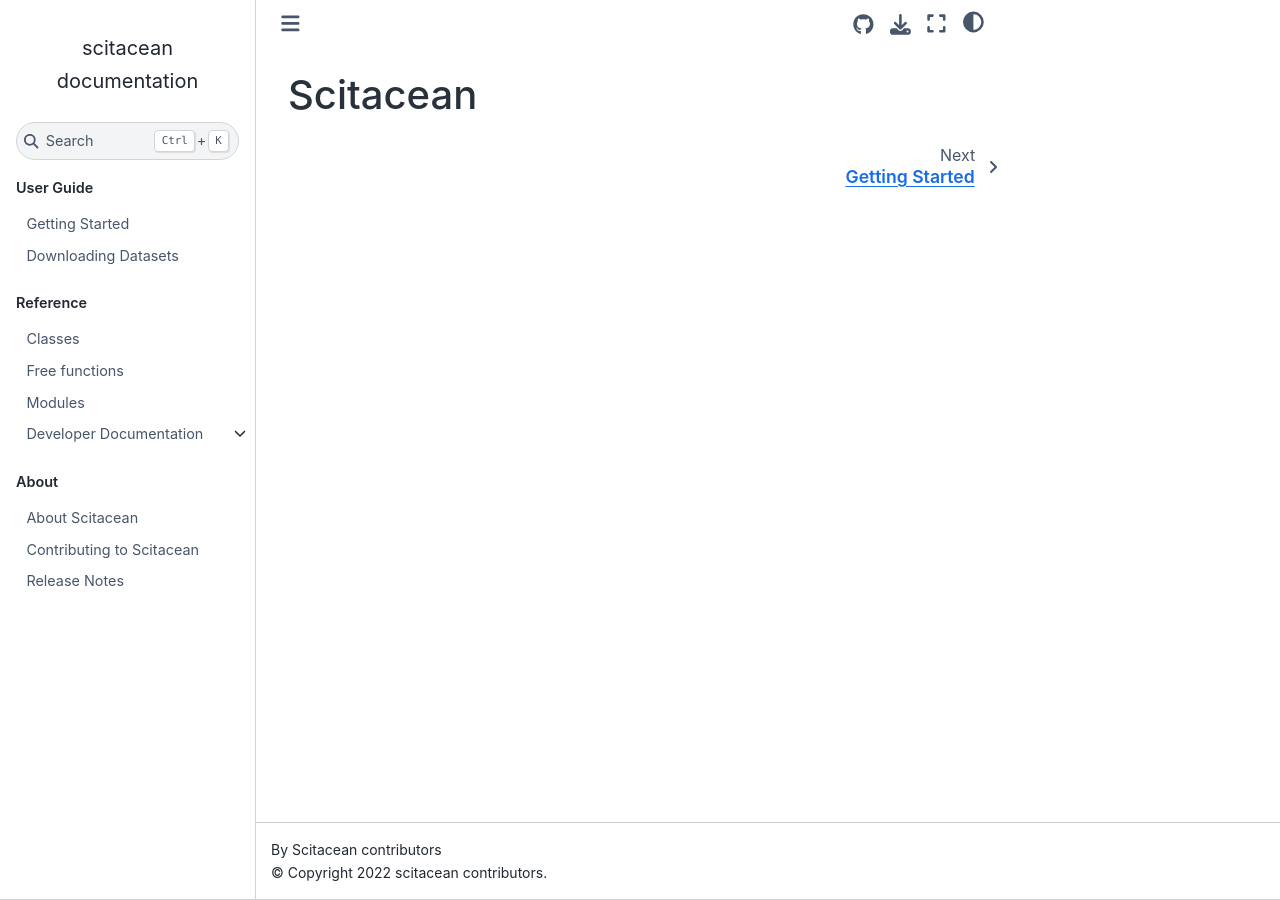
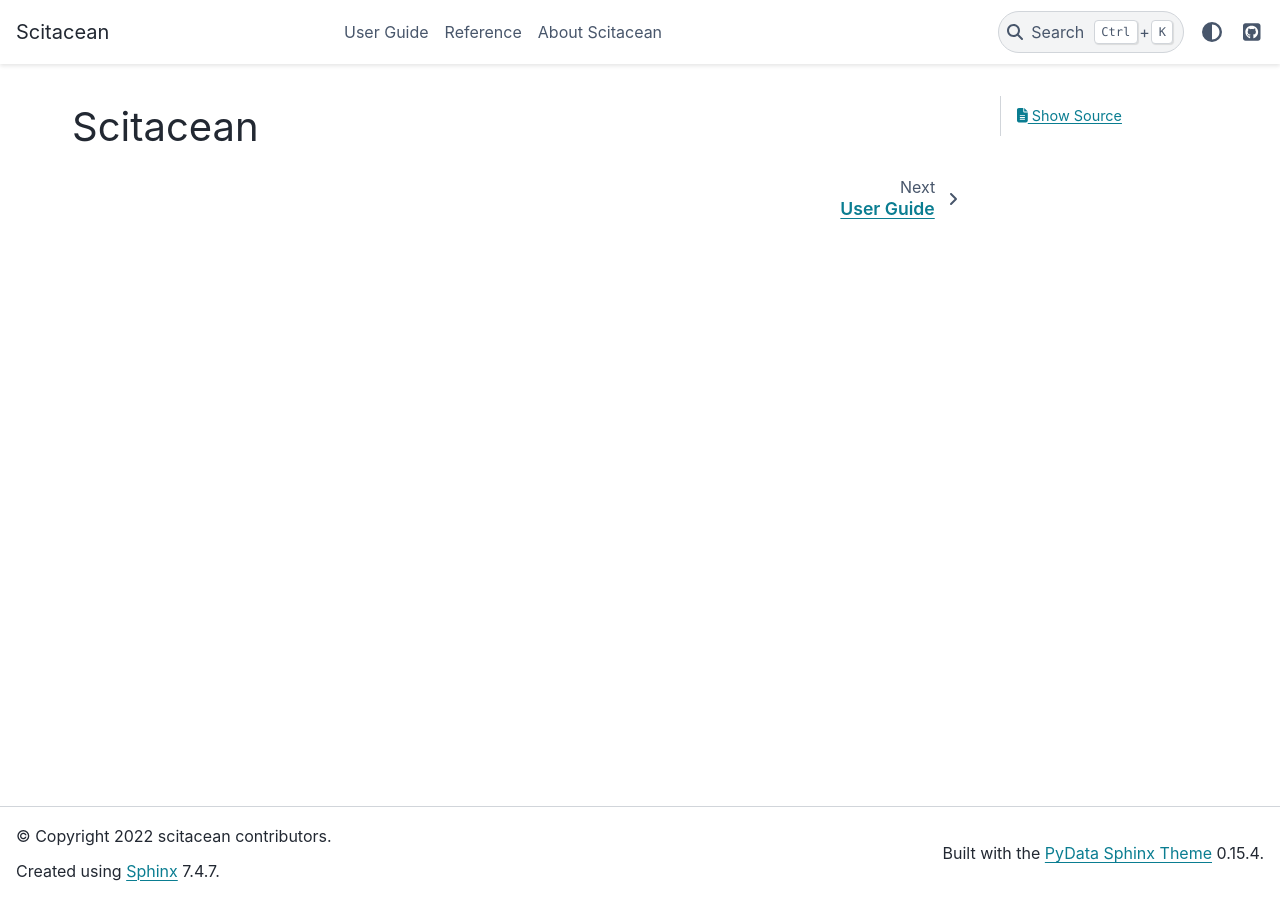
Before and after one commit to SciCatProject/scitacean, a Sphinx documentation site: the page built from docs/index.rst, in a window 1280 px wide. Built offline with Sphinx 7.4.7 and the PyData theme 0.15.4, drawn with Linux system fonts in a browser that asks for light colours; the version number could not be read and is left out.

Commit message:
Switch to pydata-sphinx-theme

```diff
--- a/docs/_static/custom.css
+++ /dev/null
@@ -1,4 +0,0 @@
-:root {
-    --pst-color-link: 224,71,40;
-    --pst-color-inline-code: 0,84,159;
-}
--- a/docs/conf.py
+++ b/docs/conf.py
@@ -30,6 +30,7 @@ extensions = [
     "sphinx.ext.intersphinx",
     "sphinx.ext.mathjax",
     "sphinx.ext.napoleon",
+    "sphinx.ext.viewcode",
     "sphinx_autodoc_typehints",
     "sphinx_copybutton",
     "nbsphinx",
@@ -107,23 +108,20 @@ todo_include_todos = False
 # a list of builtin themes.
 #
 
-html_theme = "sphinx_book_theme"
-
-# Theme options are theme-specific and customize the look and feel of a theme
-# further.  For a list of options available for each theme, see the
-# documentation.
-#
+html_theme = "pydata_sphinx_theme"
 html_theme_options = {
-    "logo_only": True,
-    "repository_url": "https://github.com/SciCatProject/scitacean",
-    "repository_branch": "main",
-    "path_to_docs": "docs",
-    "use_repository_button": True,
-    "use_issues_button": True,
-    "use_edit_page_button": True,
-    "show_toc_level": 2,  # Show subheadings in secondary sidebar
+    "left_sidebar_end": [],
+    "show_nav_level": 1,
+    "github_url": "https://github.com/SciCatProject/scitacean",
+}
+html_context = {
+    "github_user": "SciCatProject",
+    "github_repo": "scitacean",
+    "github_version": "main",
+    "doc_path": "docs",
 }
 
+html_title = "Scitacean"
 html_logo = "_static/logo.svg"
 html_favicon = "_static/favicon.ico"
 
@@ -131,7 +129,7 @@ html_favicon = "_static/favicon.ico"
 # relative to this directory. They are copied after the builtin static files,
 # so a file named "default.css" will overwrite the builtin "default.css".
 html_static_path = ["_static"]
-html_css_files = ["custom.css"]
+# html_css_files = ["custom.css"]
 
 # -- Options for HTMLHelp output ------------------------------------------
 
--- a/docs/index.rst
+++ b/docs/index.rst
@@ -3,27 +3,7 @@ Scitacean
 
 .. toctree::
    :hidden:
-   :caption: User Guide
-   :maxdepth: 3
 
-   user-guide/getting-started
-   user-guide/downloading
-
-.. toctree::
-   :hidden:
-   :caption: Reference
-   :maxdepth: 3
-
-   reference/classes
-   reference/free-functions
-   reference/modules
-   reference/developer-documentation
-
-.. toctree::
-   :hidden:
-   :caption: About
-   :maxdepth: 3
-
-   about/about
-   about/contributing
-   about/release-notes
+   user-guide/index
+   reference/index
+   about/index
--- /dev/null
+++ b/docs/user-guide/index.rst
@@ -0,0 +1,8 @@
+User Guide
+==========
+
+.. toctree::
+   :maxdepth: 2
+
+   getting-started
+   downloading
```
Also changed, not shown: docs/about/index.rst (renamed from docs/about/about.rst, +6 -2 lines), docs/reference/index.rst (added, +10 -0 lines), docs/user-guide/downloading.ipynb, 4 other files.
